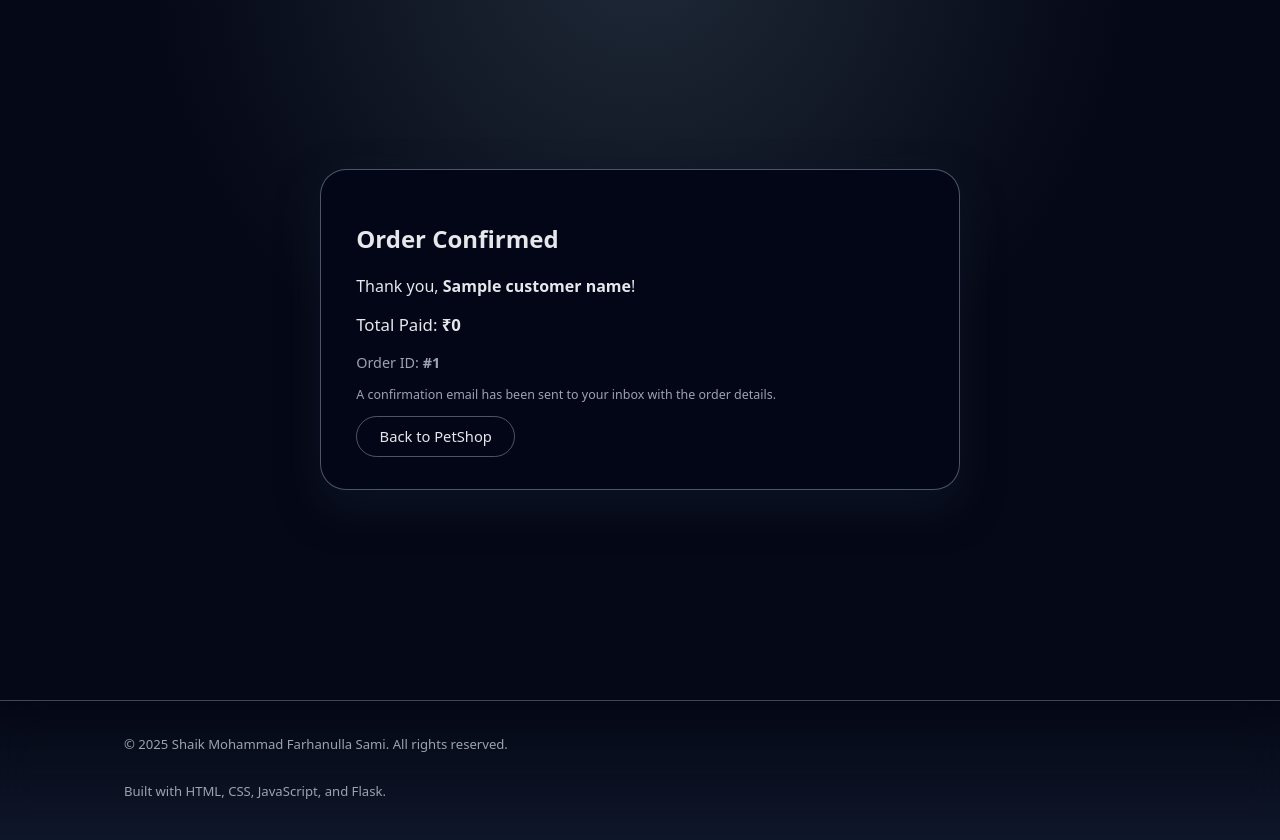
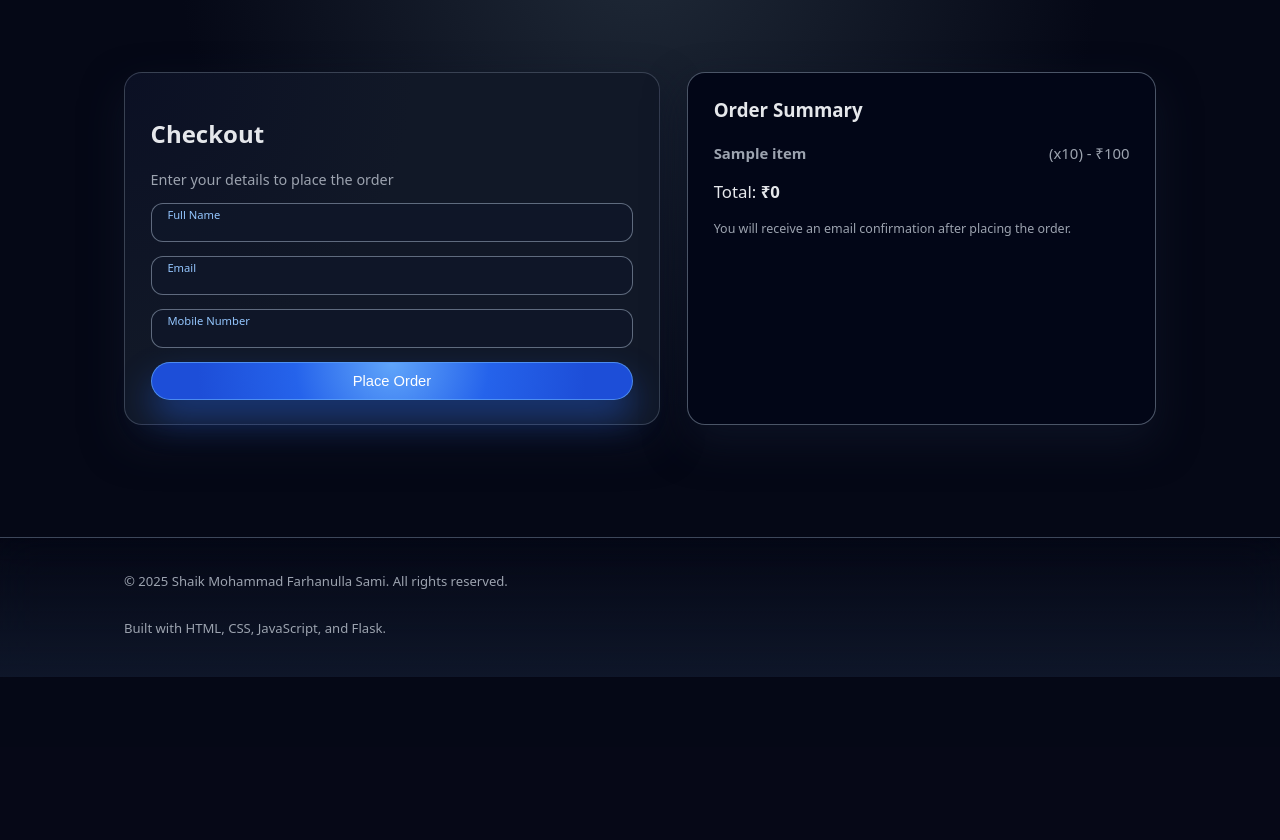
Before and after one commit to Samifarhan52/myproject, a Flask app: template templates/pet_checkout.html in a window 1280 px wide. Shown: the part 53-893 px from the top of the page. After the commit the page ends 730 px from the top, so only its background shows below. Run offline with Flask 3, Linux system fonts and the light colour scheme; the template is opened without the code that fills it: most values are stand-ins (such as "Sample title", 1, 10 or a date in 2020).

Commit message:
Update pet_checkout.html

```diff
--- a/templates/pet_checkout.html
+++ b/templates/pet_checkout.html
@@ -1,20 +1,46 @@
 {% extends "base.html" %}
-{% block title %}PetShop | Order Confirmed{% endblock %}
+{% block title %}PetShop | Checkout{% endblock %}
 
 {% block content %}
-<section class="section center-section fade-in">
-  <div class="container">
-    <div class="receipt-card dark-receipt">
-      <h2>Order Confirmed</h2>
-      <p>Thank you, <strong>{{ customer_name }}</strong>!</p>
-      <p class="summary-total">Total Paid: <strong>₹{{ '%.0f'|format(total_amount) }}</strong></p>
-      {% if order_id %}
-        <p class="muted small">Order ID: <strong>#{{ order_id }}</strong></p>
+<section class="section fade-in">
+  <div class="container two-column">
+    <div class="card">
+      <h2>Checkout</h2>
+      <p class="muted small">Enter your details to place the order</p>
+
+      {% if error %}
+        <p class="form-status error">{{ error }}</p>
       {% endif %}
-      <p class="muted tiny">
-        A confirmation email has been sent to your inbox with the order details.
-      </p>
-      <a href="{{ url_for('pet_home') }}" class="btn outline">Back to PetShop</a>
+
+      <form method="POST" class="form">
+        <div class="form-group floating">
+          <input type="text" id="name" name="name" required />
+          <label for="name">Full Name</label>
+        </div>
+        <div class="form-group floating">
+          <input type="email" id="email" name="email" required />
+          <label for="email">Email</label>
+        </div>
+        <div class="form-group floating">
+          <input type="tel" id="phone" name="phone" required />
+          <label for="phone">Mobile Number</label>
+        </div>
+        <button type="submit" class="btn primary full-width">Place Order</button>
+      </form>
+    </div>
+
+    <div class="card dark-receipt">
+      <h3>Order Summary</h3>
+      <ul class="list">
+        {% for p in products %}
+          <li class="list-item">
+            <strong>{{ p.name }}</strong> (x{{ p.quantity }}) -
+            ₹{{ '%.0f'|format(p.price * p.quantity) }}
+          </li>
+        {% endfor %}
+      </ul>
+      <p class="summary-total">Total: <strong>₹{{ '%.0f'|format(total_amount) }}</strong></p>
+      <p class="muted tiny">You will receive an email confirmation after placing the order.</p>
     </div>
   </div>
 </section>
```
